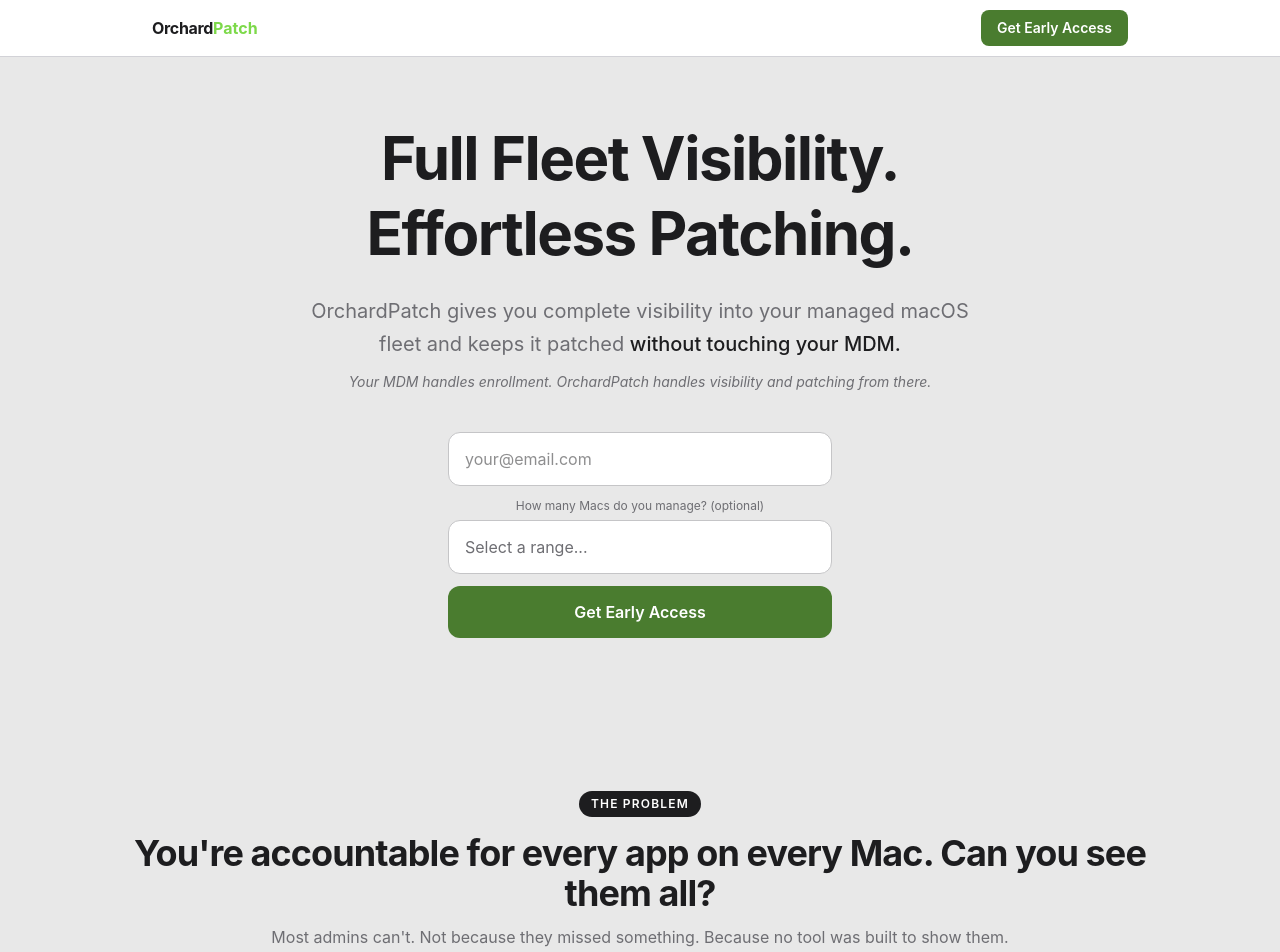
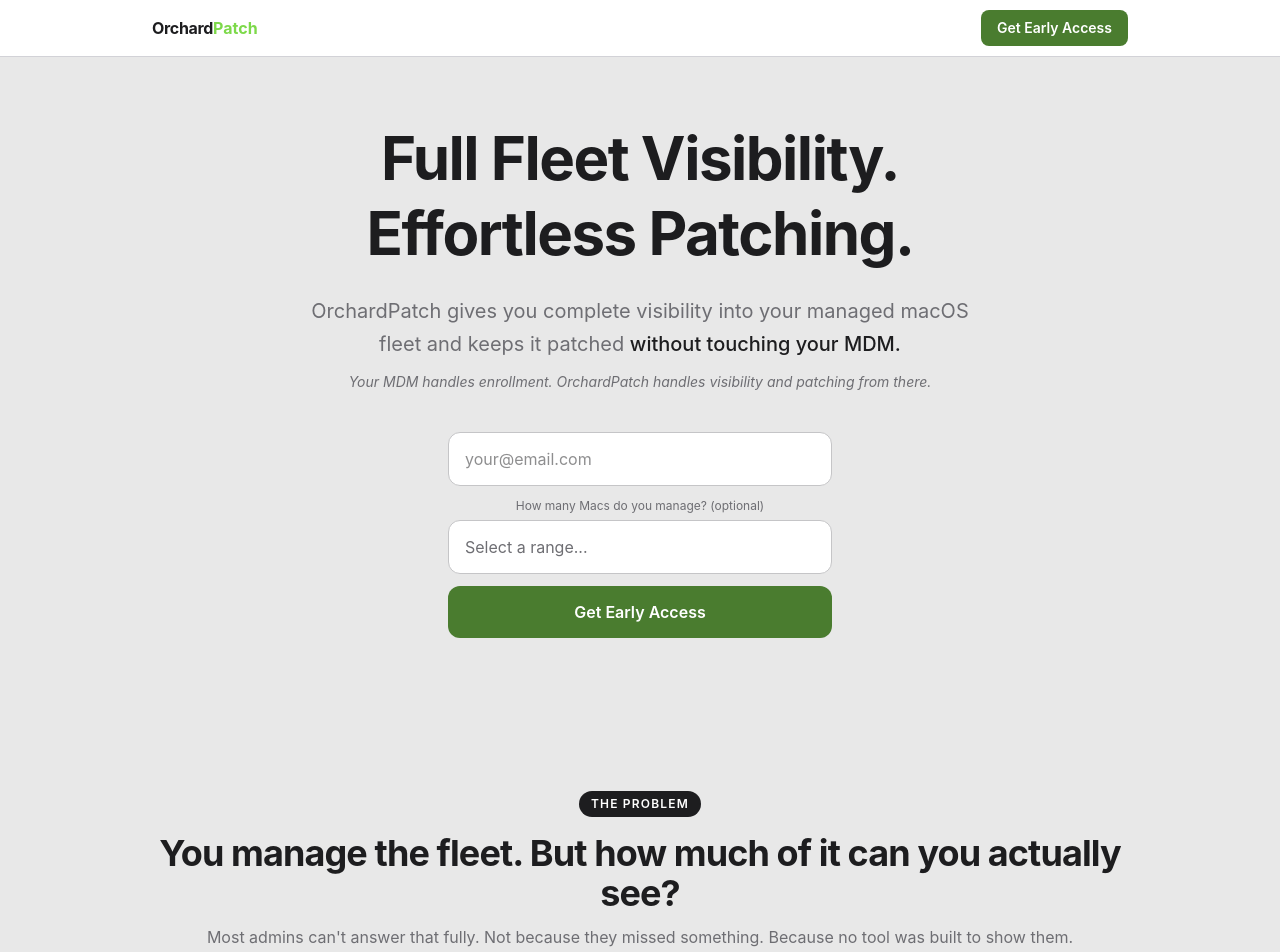
Before and after one commit to judeglenn/orchardpatch-waitlist, a Next.js app: page / in a window 1280 px wide. Shown: the top 952 px of the page. Built offline with nearby package versions, Linux system fonts and the light colour scheme.

Commit message:
copy: update THE PROBLEM section H2 and subtext
- H2: 'You manage the fleet. But how much of it can you actually see?'
- Subtext: 'Most admins can't answer that fully...'

```diff
--- a/app/page.tsx
+++ b/app/page.tsx
@@ -165,9 +165,9 @@
             <div className="text-center mb-14">
               <span style={pillLabel}>The Problem</span>
               <h2 className="mt-4 text-3xl sm:text-4xl font-bold tracking-tight" style={{ color: "#1d1d1f" }}>
-                You&apos;re accountable for every app on every Mac. Can you see them all?
+                You manage the fleet. But how much of it can you actually see?
               </h2>
-              <p className="mt-3 text-base" style={{ color: "#6e6e73" }}>Most admins can&apos;t. Not because they missed something. Because no tool was built to show them.</p>
+              <p className="mt-3 text-base" style={{ color: "#6e6e73" }}>Most admins can&apos;t answer that fully. Not because they missed something. Because no tool was built to show them.</p>
             </div>
 
             <div className="grid sm:grid-cols-3 gap-6">
```
